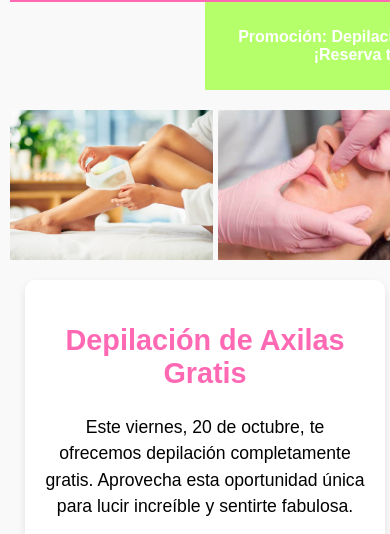
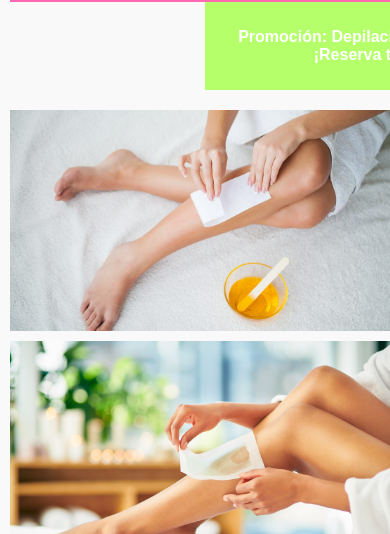
Before and after one commit to lauraac/Relax-Spa-C-D, a plain HTML site: page index.html in a window 390 px wide. Shown: the part 280-814 px from the top of the page. Drawn offline with Linux system fonts and the light colour scheme.

Commit message:
chore:status

```diff
--- a/index.html
+++ b/index.html
@@ -29,14 +29,12 @@
             <p>Promoción: Depilación gratis este viernes. ¡Reserva tu cita ahora!</p>
         </div>
 
-        <!-- Carrusel de imágenes -->
-        <div class="carousel-container">
-            <div class="carousel">
-                <img src="img/1.jpeg" alt="Imagen 1">
-                <img src="img/2.jpeg" alt="Imagen 2">
-                <img src="img/3.jpeg" alt="Imagen 3">
-                <img src="img/4.jpeg" alt="Imagen 4">
-            </div>
+        <!-- Galería de imágenes en lugar del carrusel -->
+        <div class="gallery-container">
+            <img src="img/1.jpeg" alt="Imagen 1" class="gallery-img">
+            <img src="img/2.jpeg" alt="Imagen 2" class="gallery-img">
+            <img src="img/3.jpeg" alt="Imagen 3" class="gallery-img">
+            <img src="img/4.jpeg" alt="Imagen 4" class="gallery-img">
         </div>
 
         <div class="content">
@@ -47,7 +45,7 @@
             <!-- Contenedor del GIF -->
             <div class="gif-container">
                 <h3>Mira cómo será tu experiencia:</h3>
-                <img src="https://hips.hearstapps.com/hmg-prod/images/depilacion-1594736610.gif" alt="GIF animado de depilación">
+                <img src="https://hips.hearstapps.com/hmg-prod/images/depilacion-1594736610.gif" alt="GIF animado de depilación" class="gif-img">
             </div>
         </div>
 
@@ -63,26 +61,5 @@
         <source src="music/naturaleza.mp3" type="audio/mpeg">
         Tu navegador no soporta el audio.
     </audio>
-
-    <!-- Script para el carrusel automático -->
-    <script>
-        const carousel = document.querySelector('.carousel');
-        let scrollPosition = 0;
-        const scrollAmount = 300;
-        const maxScroll = carousel.scrollWidth - carousel.clientWidth;
-
-        function autoScroll() {
-            scrollPosition += scrollAmount;
-            if (scrollPosition >= maxScroll) {
-                scrollPosition = 0;
-            }
-            carousel.scrollTo({
-                left: scrollPosition,
-                behavior: 'smooth'
-            });
-        }
-
-        setInterval(autoScroll, 3000);
-    </script>
 </body>
 </html>
--- a/styles.css
+++ b/styles.css
@@ -8,10 +8,10 @@ body {
 }
 
 .container {
-    max-width: 1200px; /* El máximo tamaño que puede tener la página en pantallas grandes */
+    max-width: 1200px;
     margin: 0 auto;
     padding: 10px;
-    width: 100%; /* Asegura que el contenedor siempre ocupe el ancho disponible */
+    width: 100%;
 }
 
 /* Header: Logo y redes sociales */
@@ -62,24 +62,19 @@ h1 {
     transform: scale(1.2);
 }
 
-/* Carrusel */
-.carousel-container {
-    width: 100%;
-    overflow: hidden;
+/* Galería de imágenes (en lugar del carrusel) */
+.gallery-container {
+    display: flex;
+    flex-direction: column;
+    align-items: center;
     margin: 20px 0;
 }
 
-.carousel {
-    display: flex;
-    justify-content: center;
-    transition: transform 0.3s ease-in-out;
-}
-
-.carousel img {
+.gallery-img {
     width: 100%;
     max-width: 300px;
+    margin-bottom: 10px;
     height: auto;
-    margin-right: 10px;
     object-fit: cover;
 }
 
@@ -126,7 +121,7 @@ h1 {
 
 /* Estilos del GIF */
 .gif-container img {
-    max-width: 100%; /* El GIF ocupará el 100% del contenedor, pero no excederá su tamaño original */
+    max-width: 100%;
     height: auto;
 }
 
@@ -161,10 +156,9 @@ footer {
         padding: 15px;
     }
 
-    .carousel img {
+    .gallery-img {
         width: 100%;
-        height: auto;
-        margin-right: 5px;
+        max-width: 100%;
     }
 
     .marquee {
@@ -172,7 +166,7 @@ footer {
     }
 
     .gif-container img {
-        width: 100%; /* El GIF se adaptará completamente al tamaño del contenedor */
+        width: 100%;
     }
 }
 
@@ -191,11 +185,6 @@ footer {
         font-size: 1.8em;
     }
 
-    .carousel img {
-        width: 250px;
-        height: 150px;
-    }
-
     .content {
         margin: 15px;
         padding: 20px;
```
